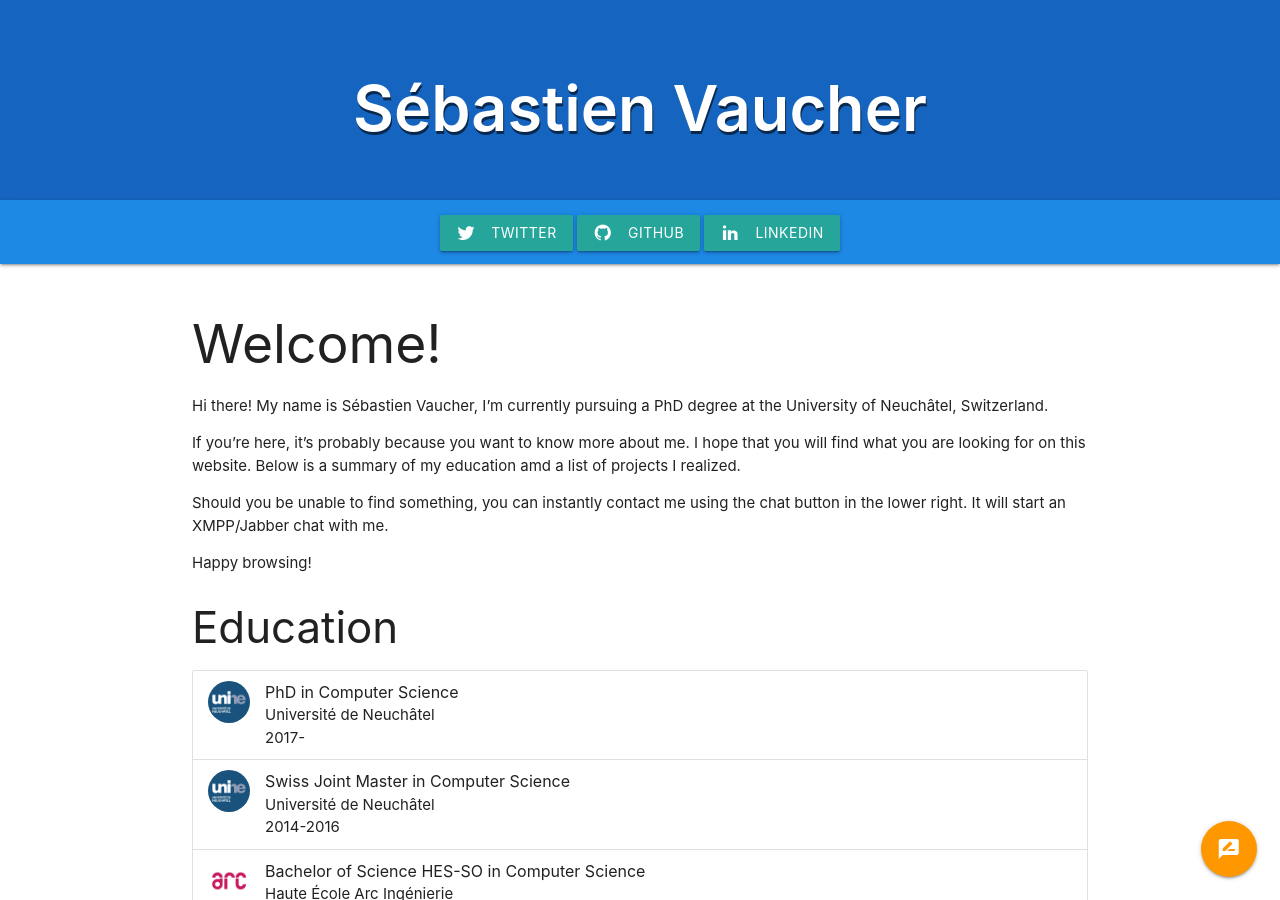
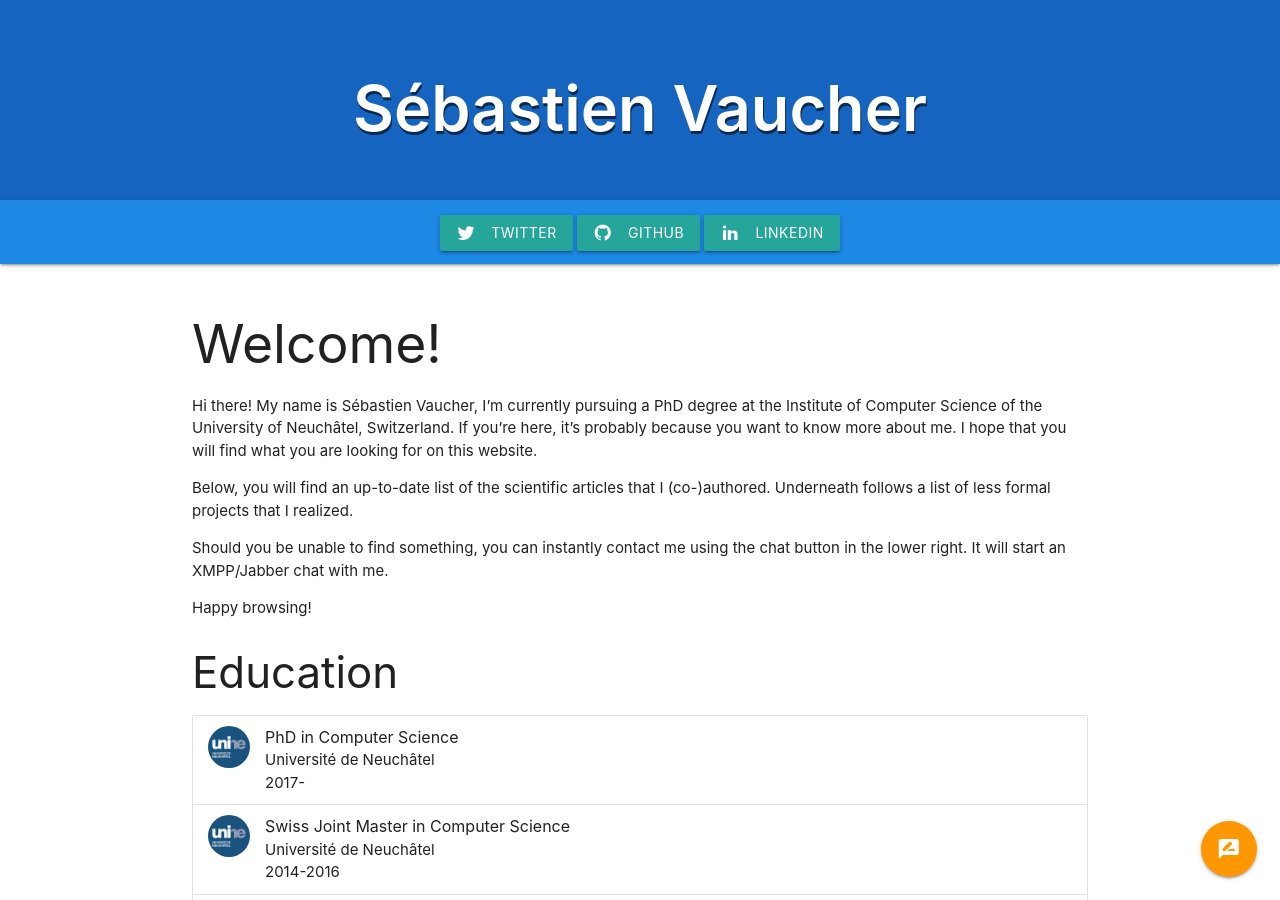
Before and after one commit to sebva/PersonalWebsite, a Jekyll site: the page built from index.md, in a window 1280 px wide and 900 px high. Built offline with Jekyll 4.4.1, drawn with Linux system fonts in a browser that asks for light colours.

Commit message:
Update index text

```diff
--- a/index.md
+++ b/index.md
@@ -8,9 +8,12 @@ weight: 0
 
 ## Welcome!
 
-Hi there! My name is Sébastien Vaucher, I'm currently pursuing a PhD degree at the University of Neuchâtel, Switzerland.
+Hi there! My name is Sébastien Vaucher, I'm currently pursuing a PhD degree at the Institute of Computer Science of the University of Neuchâtel, Switzerland.
+If you're here, it's probably because you want to know more about me.
+I hope that you will find what you are looking for on this website.
 
-If you're here, it's probably because you want to know more about me. I hope that you will find what you are looking for on this website. Below is a summary of my education amd a list of projects I realized.
+Below, you will find an up-to-date list of the scientific articles that I (co-)authored.
+Underneath follows a list of less formal projects that I realized.
 
 Should you be unable to find something, you can instantly contact me using the chat button in the lower right. It will start an XMPP/Jabber chat with me.
 
```
